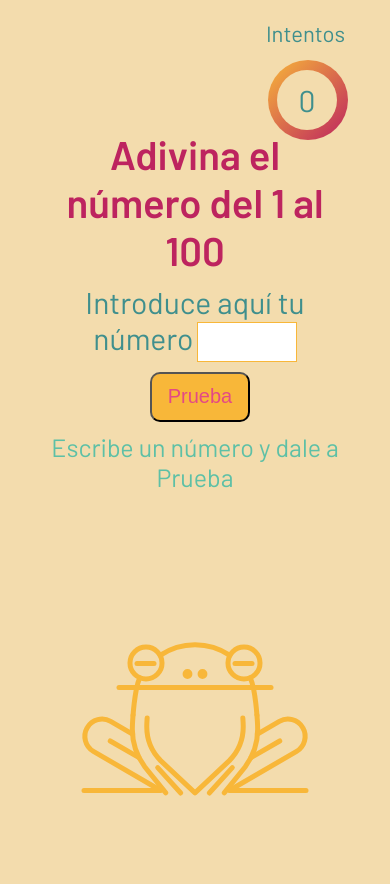
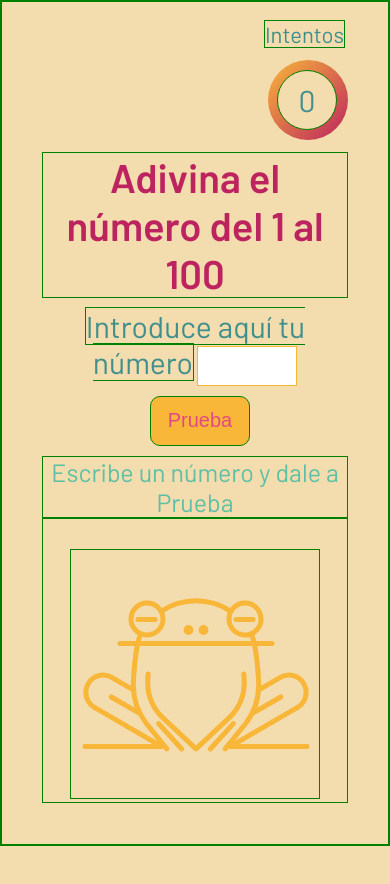
Before and after one commit to Adalab/f-m2-evaluacion-intermedia-mirenguerra, a website: page docs/index.html in a window 390 px wide. After the commit the page ends 846 px from the top, so only its background shows below. Drawn offline with nearby package versions, Linux system fonts and the light colour scheme; files that its build step writes are made by us from their sources.

Commit message:
Fix mobile responsive errors

```diff
--- a/_src/assets/scss/layout/_frog.scss
+++ b/_src/assets/scss/layout/_frog.scss
@@ -1,7 +1,3 @@
-body {
-	background: $colorBanana;
-}
-
 #frog circle, path, line {
 	fill: none;
 	stroke: $colorLemon;
@@ -12,9 +8,7 @@ body {
 }
 
 .svg-frog {
-	position: fixed;
-	bottom: 0px;
-	margin: -125px 0px 0px -125px;
+	margin-top: 30px;
 	width: 250px;
 	height: 250px;
 	cursor: pointer;
@@ -32,8 +26,6 @@ body {
 		}
 	}
 	@media all and (min-width:768px){
-    bottom: 0px;
-		left: 50%;
 		width: 250px;
 		height: 250px;
     }
--- a/_src/assets/scss/layout/_game.scss
+++ b/_src/assets/scss/layout/_game.scss
@@ -1,20 +1,7 @@
-body {
-    min-height: 100vh;
-    padding: 0 40px;
-    text-align: center;
-    color: $colorSea;
-    font-family: barlow;
-    margin: auto;
-    @media all and (min-width:768px){
-        max-width: 780px;
-        padding: 100px;
-    }
-}
-
 .title{
     color: $colorPomegranate;
     font-size: 40px;
-    margin-top: 130px;
+    margin-top: 150px;
     margin-bottom: 10px;
     @media all and (min-width:768px){
         font-size: 60px;
--- a/_src/assets/scss/main.scss
+++ b/_src/assets/scss/main.scss
@@ -8,5 +8,18 @@
     margin: 0;
     padding: 0;
     box-sizing: border-box;
-    // border: 1px green solid;
+    border: 1px green solid;
 }
+body {
+	background: $colorBanana;
+    min-height: 100vh;
+    padding: 0 40px;
+    text-align: center;
+    color: $colorSea;
+    font-family: barlow;
+    margin: auto;
+    @media all and (min-width:768px){
+        max-width: 780px;
+        padding: 100px;
+    }
+}
```
Also changed, not shown: _src/templates/partials/_frog.html (+0 -2 lines).
